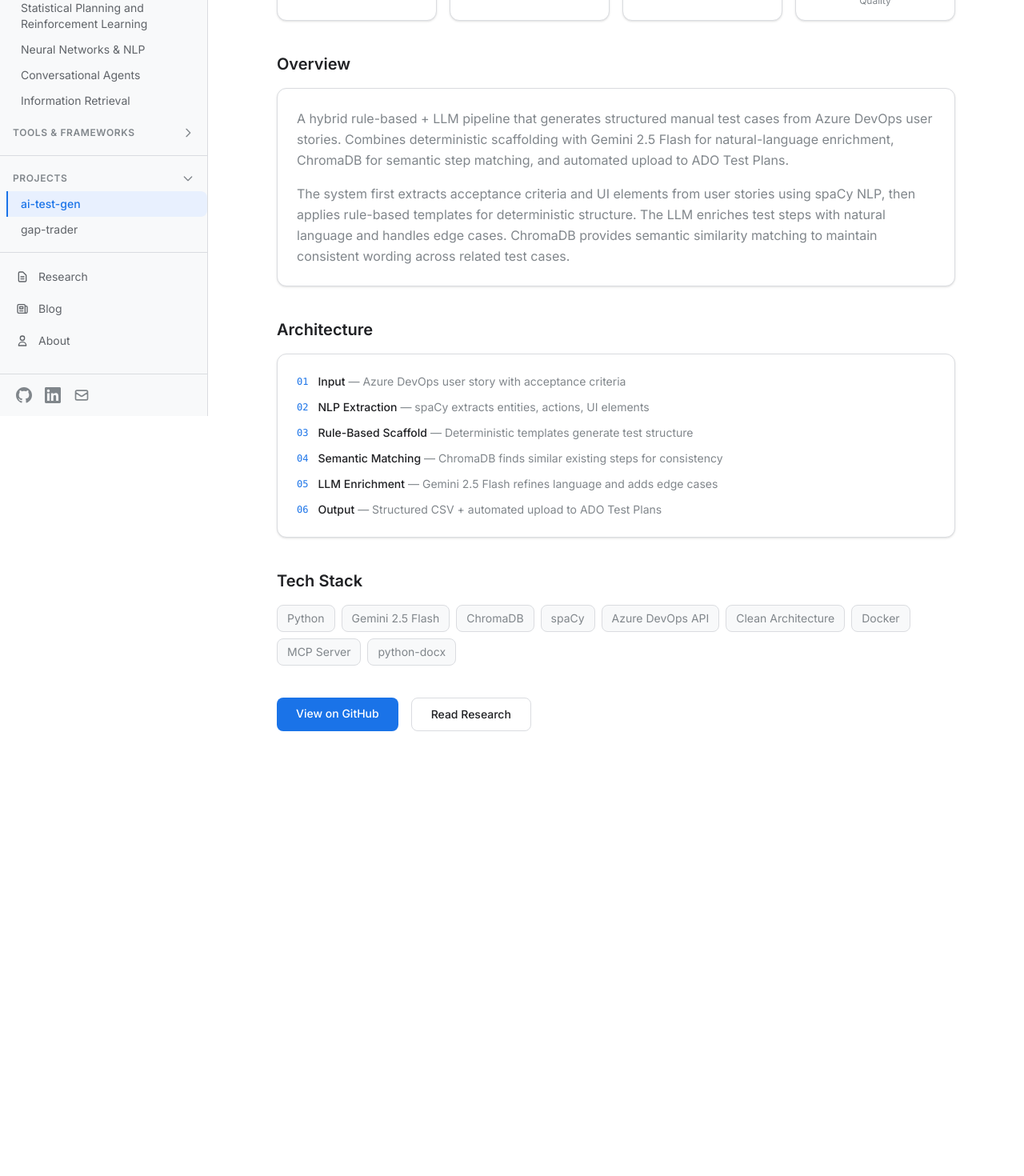
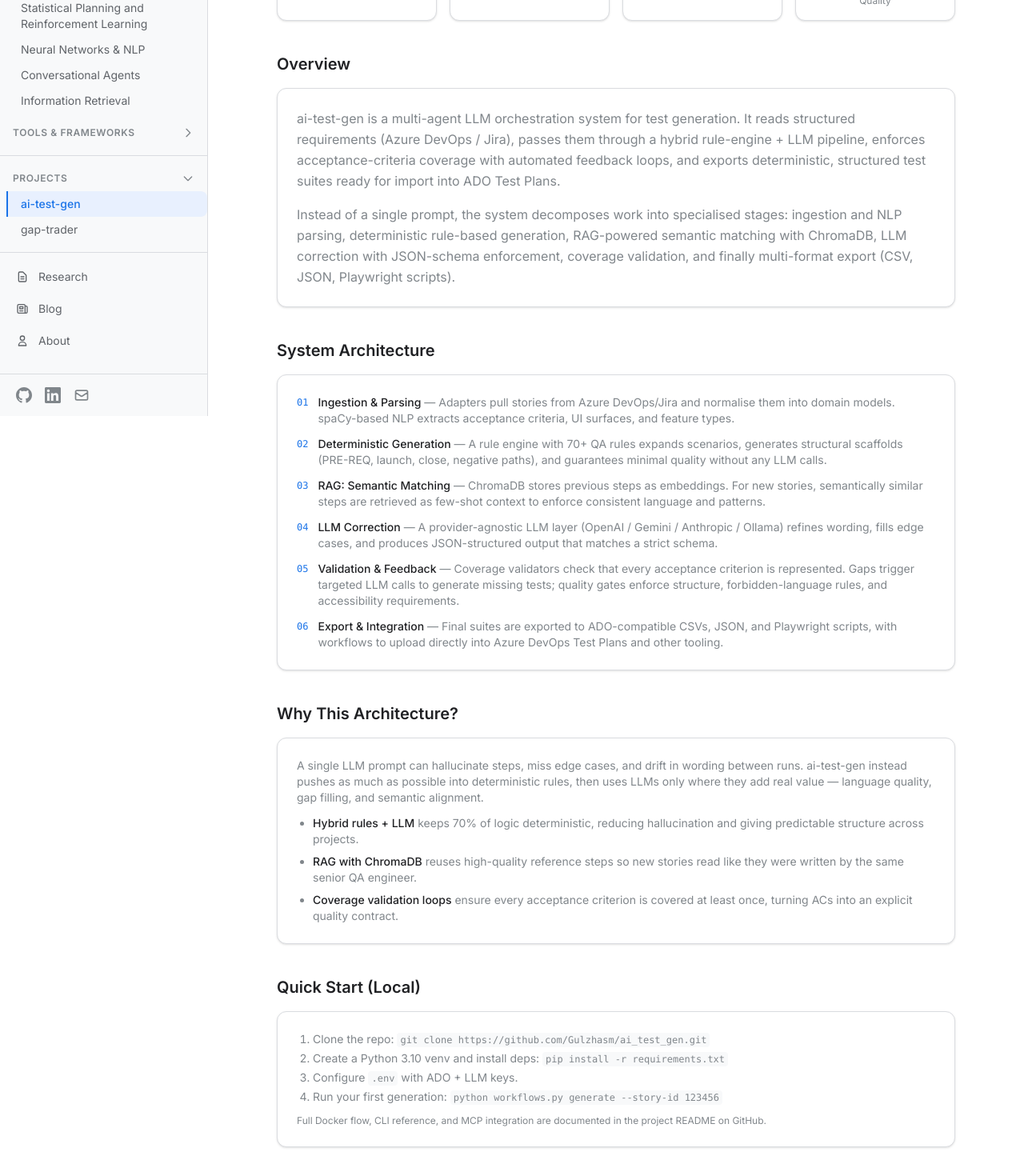
Before and after one commit to Gulzhasm/gulzhasml.com, a Next.js app: page /projects/ai-test-gen in a window 1280 px wide. Shown: the part 280-1750 px from the top of the page at 80% size. Before the commit the page ends 1242 px from the top, so only its background shows below. Built offline with nearby package versions, Linux system fonts and the light colour scheme.

Commit message:
Add PyTorch and About Page Contents

```diff
--- a/next.config.ts
+++ b/next.config.ts
@@ -1,5 +1,18 @@
 import type { NextConfig } from "next";
 
-const nextConfig: NextConfig = {};
+const nextConfig: NextConfig = {
+  async rewrites() {
+    return [
+      {
+        source: "/ai-gap-forecaster",
+        destination: "https://ai-gap-forecaster.onrender.com/",
+      },
+      {
+        source: "/ai-gap-forecaster/:path*",
+        destination: "https://ai-gap-forecaster.onrender.com/:path*",
+      },
+    ];
+  },
+};
 
 export default nextConfig;
--- a/src/app/about/page.tsx
+++ b/src/app/about/page.tsx
@@ -88,7 +88,7 @@
         <div className="space-y-5">
           {[
             {
-              role: "AI Engineer / Senior SDET",
+              role: "AI Automation Engineer (Quality Systems)",
               company: "KandaSoft",
               period: "2022 -- Present",
               highlight: "Built a hybrid AI test-generation pipeline (rule-based + LLM) with RAG (ChromaDB) and Azure DevOps integration. Led automation across 5 squads; designed evaluation metrics, prompt contracts, and structured outputs for deterministic test-case generation",
--- a/src/app/projects/ai-test-gen/page.tsx
+++ b/src/app/projects/ai-test-gen/page.tsx
@@ -61,51 +61,118 @@
         <h2 className="text-xl font-semibold text-[var(--color-text)] mb-4">Overview</h2>
         <div className="p-6 rounded-xl bg-white border border-[var(--color-border)] shadow-sm space-y-4 text-[var(--color-text-muted)] leading-relaxed">
           <p>
-            A hybrid rule-based + LLM pipeline that generates structured manual test cases
-            from Azure DevOps user stories. Combines deterministic scaffolding with
-            Gemini 2.5 Flash for natural-language enrichment, ChromaDB for semantic step
-            matching, and automated upload to ADO Test Plans.
+            ai-test-gen is a multi-agent LLM orchestration system for test generation. It reads
+            structured requirements (Azure DevOps / Jira), passes them through a hybrid rule-engine
+            + LLM pipeline, enforces acceptance-criteria coverage with automated feedback loops,
+            and exports deterministic, structured test suites ready for import into ADO Test Plans.
           </p>
           <p>
-            The system first extracts acceptance criteria and UI elements from user stories
-            using spaCy NLP, then applies rule-based templates for deterministic structure.
-            The LLM enriches test steps with natural language and handles edge cases. ChromaDB
-            provides semantic similarity matching to maintain consistent wording across
-            related test cases.
+            Instead of a single prompt, the system decomposes work into specialised stages:
+            ingestion and NLP parsing, deterministic rule-based generation, RAG-powered semantic
+            matching with ChromaDB, LLM correction with JSON-schema enforcement, coverage
+            validation, and finally multi-format export (CSV, JSON, Playwright scripts).
           </p>
         </div>
       </div>
 
       {/* Architecture */}
       <div className="mb-10">
-        <h2 className="text-xl font-semibold text-[var(--color-text)] mb-4">Architecture</h2>
+        <h2 className="text-xl font-semibold text-[var(--color-text)] mb-4">System Architecture</h2>
         <div className="p-6 rounded-xl bg-white border border-[var(--color-border)] shadow-sm">
           <div className="space-y-3 text-sm text-[var(--color-text-muted)]">
             <div className="flex items-start gap-3">
               <span className="text-[var(--color-accent)] font-mono text-xs mt-0.5 shrink-0">01</span>
-              <p><span className="text-[var(--color-text)] font-medium">Input</span> &mdash; Azure DevOps user story with acceptance criteria</p>
+              <p>
+                <span className="text-[var(--color-text)] font-medium">Ingestion &amp; Parsing</span> &mdash;
+                Adapters pull stories from Azure DevOps/Jira and normalise them into domain models.
+                spaCy-based NLP extracts acceptance criteria, UI surfaces, and feature types.
+              </p>
             </div>
             <div className="flex items-start gap-3">
               <span className="text-[var(--color-accent)] font-mono text-xs mt-0.5 shrink-0">02</span>
-              <p><span className="text-[var(--color-text)] font-medium">NLP Extraction</span> &mdash; spaCy extracts entities, actions, UI elements</p>
+              <p>
+                <span className="text-[var(--color-text)] font-medium">Deterministic Generation</span> &mdash;
+                A rule engine with 70+ QA rules expands scenarios, generates structural scaffolds
+                (PRE-REQ, launch, close, negative paths), and guarantees minimal quality without
+                any LLM calls.
+              </p>
             </div>
             <div className="flex items-start gap-3">
               <span className="text-[var(--color-accent)] font-mono text-xs mt-0.5 shrink-0">03</span>
-              <p><span className="text-[var(--color-text)] font-medium">Rule-Based Scaffold</span> &mdash; Deterministic templates generate test structure</p>
+              <p>
+                <span className="text-[var(--color-text)] font-medium">RAG: Semantic Matching</span> &mdash;
+                ChromaDB stores previous steps as embeddings. For new stories, semantically similar
+                steps are retrieved as few-shot context to enforce consistent language and patterns.
+              </p>
             </div>
             <div className="flex items-start gap-3">
               <span className="text-[var(--color-accent)] font-mono text-xs mt-0.5 shrink-0">04</span>
-              <p><span className="text-[var(--color-text)] font-medium">Semantic Matching</span> &mdash; ChromaDB finds similar existing steps for consistency</p>
+              <p>
+                <span className="text-[var(--color-text)] font-medium">LLM Correction</span> &mdash;
+                A provider-agnostic LLM layer (OpenAI / Gemini / Anthropic / Ollama) refines wording,
+                fills edge cases, and produces JSON-structured output that matches a strict schema.
+              </p>
             </div>
             <div className="flex items-start gap-3">
               <span className="text-[var(--color-accent)] font-mono text-xs mt-0.5 shrink-0">05</span>
-              <p><span className="text-[var(--color-text)] font-medium">LLM Enrichment</span> &mdash; Gemini 2.5 Flash refines language and adds edge cases</p>
+              <p>
+                <span className="text-[var(--color-text)] font-medium">Validation &amp; Feedback</span> &mdash;
+                Coverage validators check that every acceptance criterion is represented. Gaps trigger
+                targeted LLM calls to generate missing tests; quality gates enforce structure,
+                forbidden-language rules, and accessibility requirements.
+              </p>
             </div>
             <div className="flex items-start gap-3">
               <span className="text-[var(--color-accent)] font-mono text-xs mt-0.5 shrink-0">06</span>
-              <p><span className="text-[var(--color-text)] font-medium">Output</span> &mdash; Structured CSV + automated upload to ADO Test Plans</p>
+              <p>
+                <span className="text-[var(--color-text)] font-medium">Export &amp; Integration</span> &mdash;
+                Final suites are exported to ADO-compatible CSVs, JSON, and Playwright scripts, with
+                workflows to upload directly into Azure DevOps Test Plans and other tooling.
+              </p>
             </div>
           </div>
+        </div>
+      </div>
+
+      {/* Why this architecture */}
+      <div className="mb-10">
+        <h2 className="text-xl font-semibold text-[var(--color-text)] mb-4">Why This Architecture?</h2>
+        <div className="p-6 rounded-xl bg-white border border-[var(--color-border)] shadow-sm space-y-3 text-sm text-[var(--color-text-muted)]">
+          <p>
+            A single LLM prompt can hallucinate steps, miss edge cases, and drift in wording between runs.
+            ai-test-gen instead pushes as much as possible into deterministic rules, then uses LLMs only
+            where they add real value &mdash; language quality, gap filling, and semantic alignment.
+          </p>
+          <ul className="list-disc pl-5 space-y-2">
+            <li>
+              <span className="text-[var(--color-text)] font-medium">Hybrid rules + LLM</span> keeps 70% of logic deterministic,
+              reducing hallucination and giving predictable structure across projects.
+            </li>
+            <li>
+              <span className="text-[var(--color-text)] font-medium">RAG with ChromaDB</span> reuses high-quality reference steps so
+              new stories read like they were written by the same senior QA engineer.
+            </li>
+            <li>
+              <span className="text-[var(--color-text)] font-medium">Coverage validation loops</span> ensure every acceptance criterion
+              is covered at least once, turning ACs into an explicit quality contract.
+            </li>
+          </ul>
+        </div>
+      </div>
+
+      {/* Quick start */}
+      <div className="mb-10">
+        <h2 className="text-xl font-semibold text-[var(--color-text)] mb-4">Quick Start (Local)</h2>
+        <div className="p-6 rounded-xl bg-white border border-[var(--color-border)] shadow-sm text-sm text-[var(--color-text-muted)] space-y-3">
+          <ol className="list-decimal pl-5 space-y-1">
+            <li>Clone the repo: <code className="px-1 py-0.5 rounded bg-[var(--color-surface)] text-xs">git clone https://github.com/Gulzhasm/ai_test_gen.git</code></li>
+            <li>Create a Python 3.10 venv and install deps: <code className="px-1 py-0.5 rounded bg-[var(--color-surface)] text-xs">pip install -r requirements.txt</code></li>
+            <li>Configure <code className="px-1 py-0.5 rounded bg-[var(--color-surface)] text-xs">.env</code> with ADO + LLM keys.</li>
+            <li>Run your first generation: <code className="px-1 py-0.5 rounded bg-[var(--color-surface)] text-xs">python workflows.py generate --story-id 123456</code></li>
+          </ol>
+          <p className="text-xs">
+            Full Docker flow, CLI reference, and MCP integration are documented in the project README on GitHub.
+          </p>
         </div>
       </div>
 
--- a/src/components/About.tsx
+++ b/src/components/About.tsx
@@ -79,7 +79,7 @@
           <div className="space-y-6">
             {[
               {
-                role: "AI Engineer / Senior SDET",
+                role: "AI Automation Engineer (Quality Systems)",
                 company: "KandaSoft",
                 period: "2022 -- Present",
                 highlight:
```
